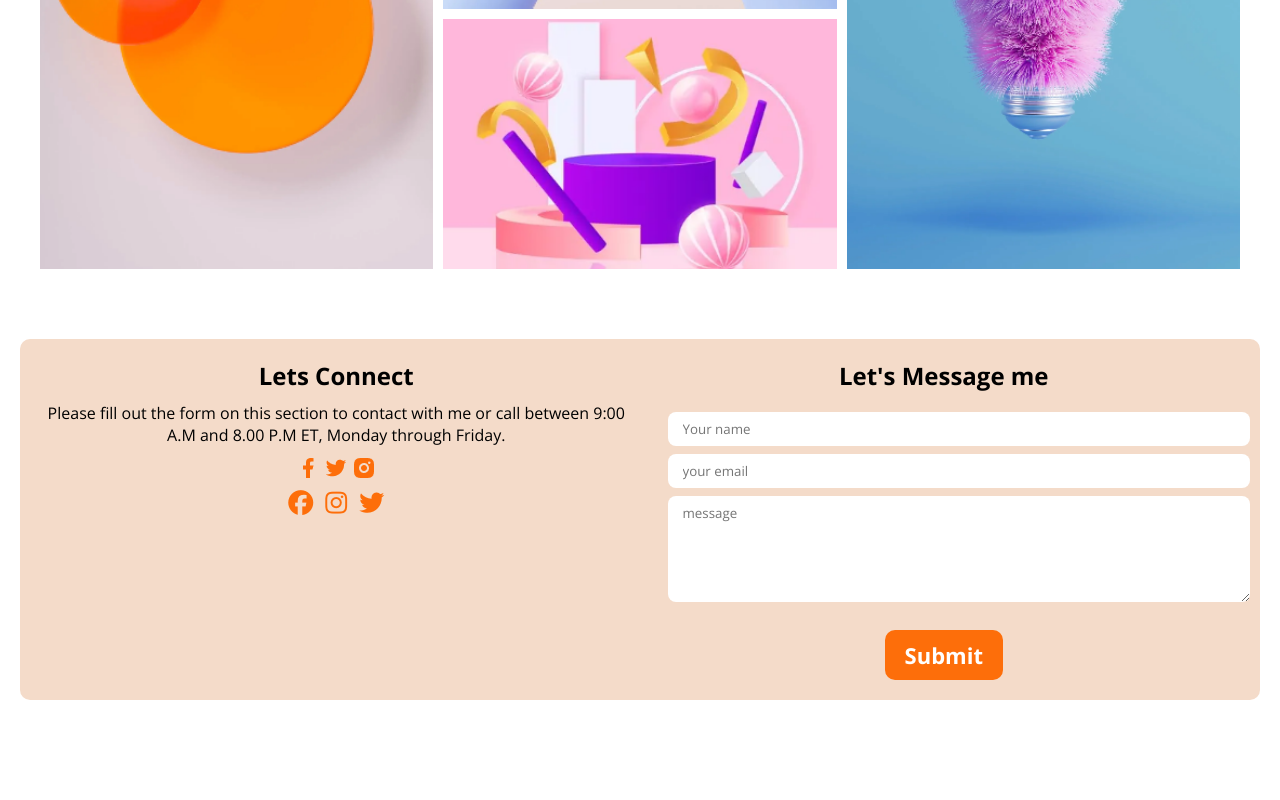
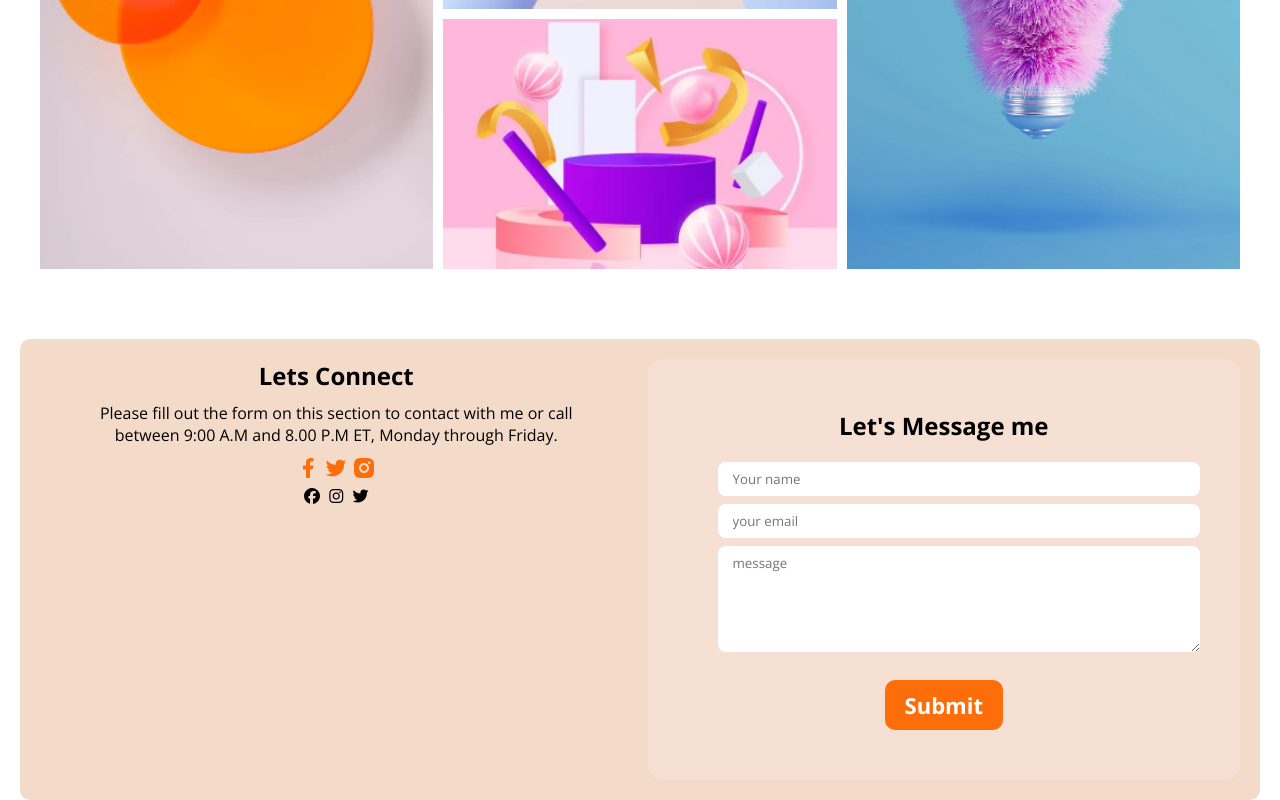
Before and after one commit to jakaria858/first-portfolio-website, a plain HTML site: page index.html in a window 1280 px wide. Shown: the part 2270-3070 px from the top of the page. Before the commit the page ends 2970 px from the top, so only its background shows below. Drawn offline with nearby package versions, Linux system fonts and the light colour scheme.

Commit message:
same-chainge

```diff
--- a/index.html
+++ b/index.html
@@ -175,7 +175,8 @@
                </div>
           </div>
           <div>
-          <h2>Let's Message me</h2>
+         <div class="footer-right">
+           <h2>Let's Message me</h2>
           <form >
             <input type="text" placeholder="Your name">
             <input type="text" placeholder="your email">
@@ -183,6 +184,7 @@
           </form>
           <button class="common-btn">Submit</button>
           </div>
+         </div>
 
         </footer>
   </header>
--- a/styles/style.css
+++ b/styles/style.css
@@ -192,8 +192,8 @@ ul li a{
     padding: 20px;
   }
   .footer-left p{
-   margin: 10px 0;
-  }
+   margin: 10px 30px;
+   }
   footer form input,
   footer form textarea{
   border: none;
@@ -205,7 +205,13 @@ ul li a{
    width: 100%;
    margin-bottom: 8px;
   }
-  .footer-icon-parent span{
+  .footer-icon-parent span :hover{
   color: #fd6e0a;
   font-size: 25px;
-  }
+  cursor: pointer;
+   }
+   .footer-right {
+    padding: 50px;
+    background-color: #f5e0d3;
+    border-radius: 15px;
+   }
```
